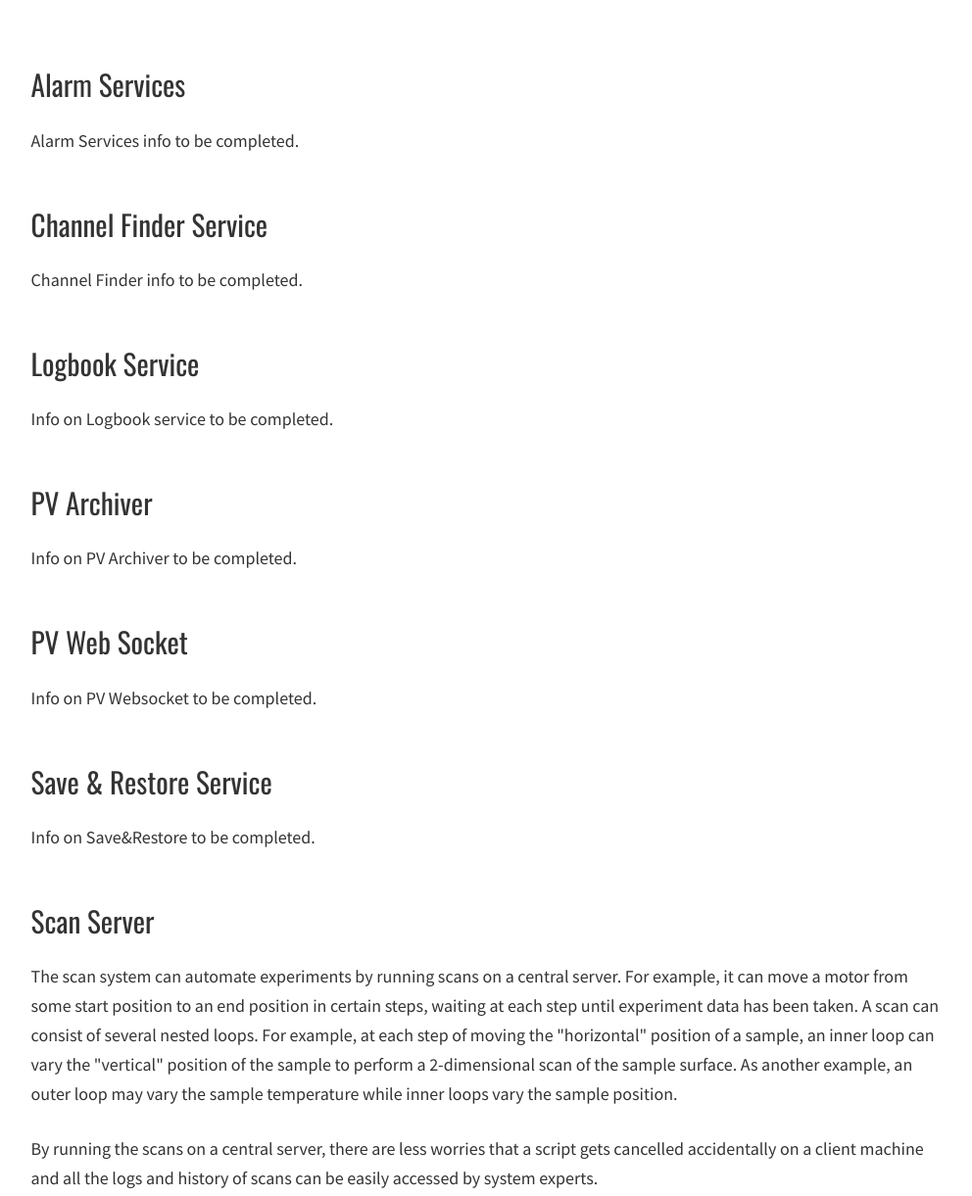
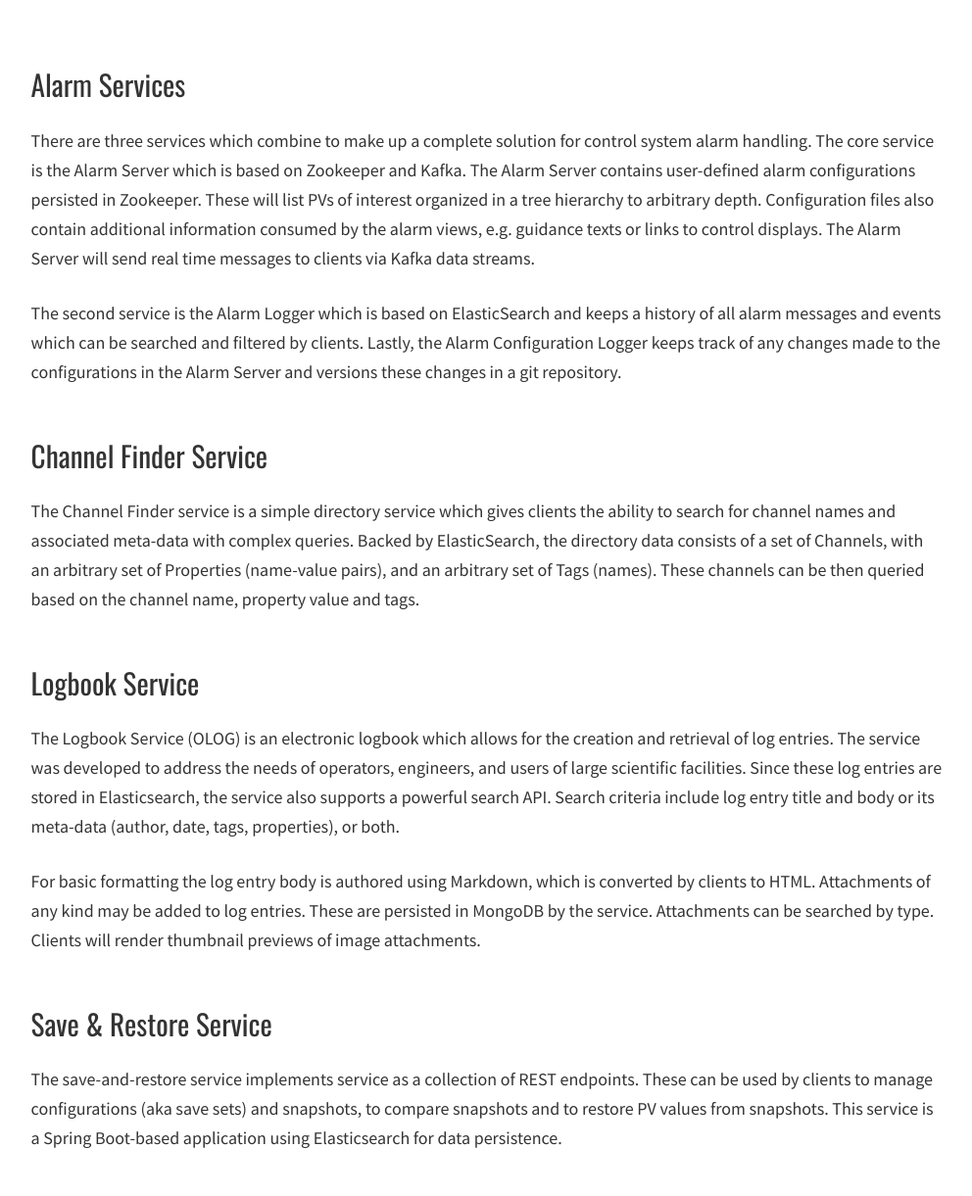
Before and after one commit to ControlSystemStudio/controlsystemstudio.org, a Gatsby site: page /services in a window 1280 px wide. Shown: the part 1140-2361 px from the top of the page at 98% size, without its empty margins (143-1135 px from the left). Built offline with nearby package versions, Linux system fonts and the light colour scheme; Gatsby itself is replaced by a stand-in of ours.

Commit message:
add service docs

```diff
--- a/src/pages/services.js
+++ b/src/pages/services.js
@@ -30,37 +30,51 @@
         <div style={{ marginBottom: `3rem` }}></div>
         <h2>Alarm Services</h2>
         <p>
-          Alarm Services info to be completed.
+          There are three services which combine to make up a complete solution for control system alarm handling.
+          The core service is the Alarm Server which is based on Zookeeper and Kafka.
+          The Alarm Server contains user-defined alarm configurations persisted in Zookeeper.
+          These will list PVs of interest organized in a tree hierarchy to arbitrary depth.
+          Configuration files also contain additional information consumed by the alarm views,
+          e.g. guidance texts or links to control displays. The Alarm Server will send real time
+          messages to clients via Kafka data streams.
+        </p>
+        <p>
+          The second service is the Alarm Logger which is based on ElasticSearch and keeps a history
+          of all alarm messages and events which can be searched and filtered by clients.
+          Lastly, the Alarm Configuration Logger keeps track of any changes made to the configurations
+          in the Alarm Server and versions these changes in a git repository.
         </p>
         {/** Channel Finder */}
         <div style={{ marginBottom: `3rem` }}></div>
         <h2>Channel Finder Service</h2>
         <p>
-          Channel Finder info to be completed.
+          The Channel Finder service is a simple directory service which gives clients the ability to search
+          for channel names and associated meta-data with complex queries. Backed by ElasticSearch, the directory
+          data consists of a set of Channels, with an arbitrary set of Properties (name-value pairs), and an arbitrary
+          set of Tags (names). These channels can be then queried based on the channel name, property value and tags.
         </p>
         {/** Logbook Service**/}
         <div style={{ marginBottom: `3rem` }}></div>
         <h2>Logbook Service</h2>
         <p>
-            Info on Logbook service to be completed.
+          The Logbook Service (OLOG) is an electronic logbook which allows for the creation and retrieval of log entries.
+          The service was developed to address the needs of operators, engineers, and users of large scientific facilities.
+          Since these log entries are stored in Elasticsearch, the service also supports a powerful search API.
+          Search criteria include log entry title and body or its meta-data (author, date, tags, properties), or both.
         </p>
-        {/** PV Archiver */}
-        <div style={{ marginBottom: `3rem` }}></div>
-        <h2>PV Archiver</h2>
         <p>
-          Info on PV Archiver to be completed.
-        </p>
-        {/** PV Websocket */}
-        <div style={{ marginBottom: `3rem` }}></div>
-        <h2>PV Web Socket</h2>
-        <p>
-          Info on PV Websocket to be completed.
+          For basic formatting the log entry body is authored using Markdown, which is converted by clients to HTML.
+          Attachments of any kind may be added to log entries. These are persisted in MongoDB by the service.
+          Attachments can be searched by type. Clients will render thumbnail previews of image attachments.
         </p>
         {/** Save & Restore */}
         <div style={{ marginBottom: `3rem` }}></div>
         <h2>Save & Restore Service</h2>
         <p>
-          Info on Save&Restore to be completed.
+          The save-and-restore service implements service as a collection of REST endpoints.
+          These can be used by clients to manage configurations (aka save sets) and snapshots,
+          to compare snapshots and to restore PV values from snapshots. This service is a Spring Boot-based
+          application using Elasticsearch for data persistence.
         </p>
         {/** Scan */}
         <div style={{ marginBottom: `3rem` }}></div>
@@ -77,7 +91,7 @@
         </p>
         <p>
           By running the scans on a central server, there are less worries that a script gets
-          cancelled accidentally on a client machine and all the logs and history of scans can
+          canceled accidentally on a client machine and all the logs and history of scans can
           be easily accessed by system experts.
         </p>
         <p>
```
